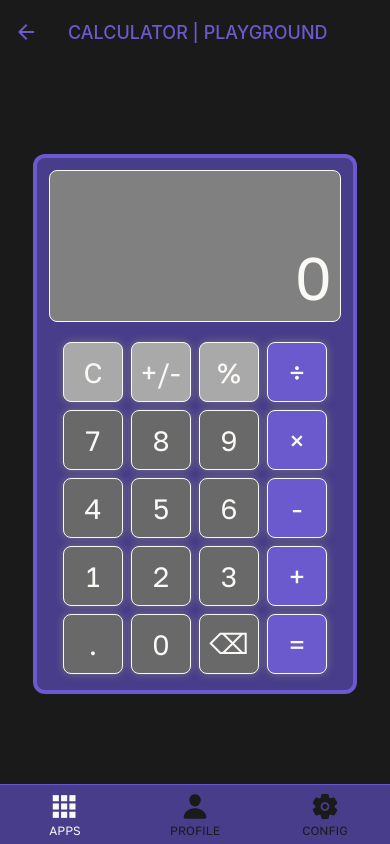
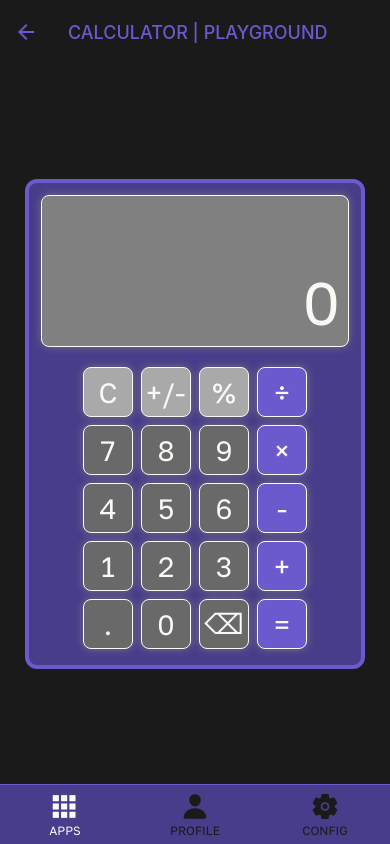
Before and after one commit to santio89/playground-react-native, a React Native app: screen /Calculator in a window 390 px wide. Built offline with nearby package versions, Linux system fonts and the light colour scheme.

Commit message:
small fix

```diff
--- a/components/CalcButton.jsx
+++ b/components/CalcButton.jsx
@@ -18,7 +18,7 @@ export default CalcButton
 
 const styles = StyleSheet.create({
     calcButton: {
-        width: 60,
+        width: 50,
         aspectRatio: 1,
         backgroundColor: Constants.colorDark,
         justifyContent: 'center',
--- a/components/CalcKeyboard.jsx
+++ b/components/CalcKeyboard.jsx
@@ -153,7 +153,8 @@ export default CalcKeyboard
 const styles = StyleSheet.create({
     calcKeyboard: {
         width: '100%',
-        maxWidth: 340,
+        minWidth: 340,
+        maxWidth: 380,
         borderRadius: 8,
         justifyContent: 'center',
         alignItems: 'center',
@@ -180,6 +181,15 @@ const styles = StyleSheet.create({
         justifyContent: 'flex-end',
         borderWidth: 1,
         borderColor: Constants.colorWhite,
+
+        shadowColor: 'gray',
+        shadowOffset: {
+            width: 0,
+            height: 0,
+        },
+        shadowOpacity: 0.8,
+        shadowRadius: 8.00,
+        elevation: 8,
     },
     screenFirstNumber: {
         fontFamily: Constants.fontPrimary,
```
